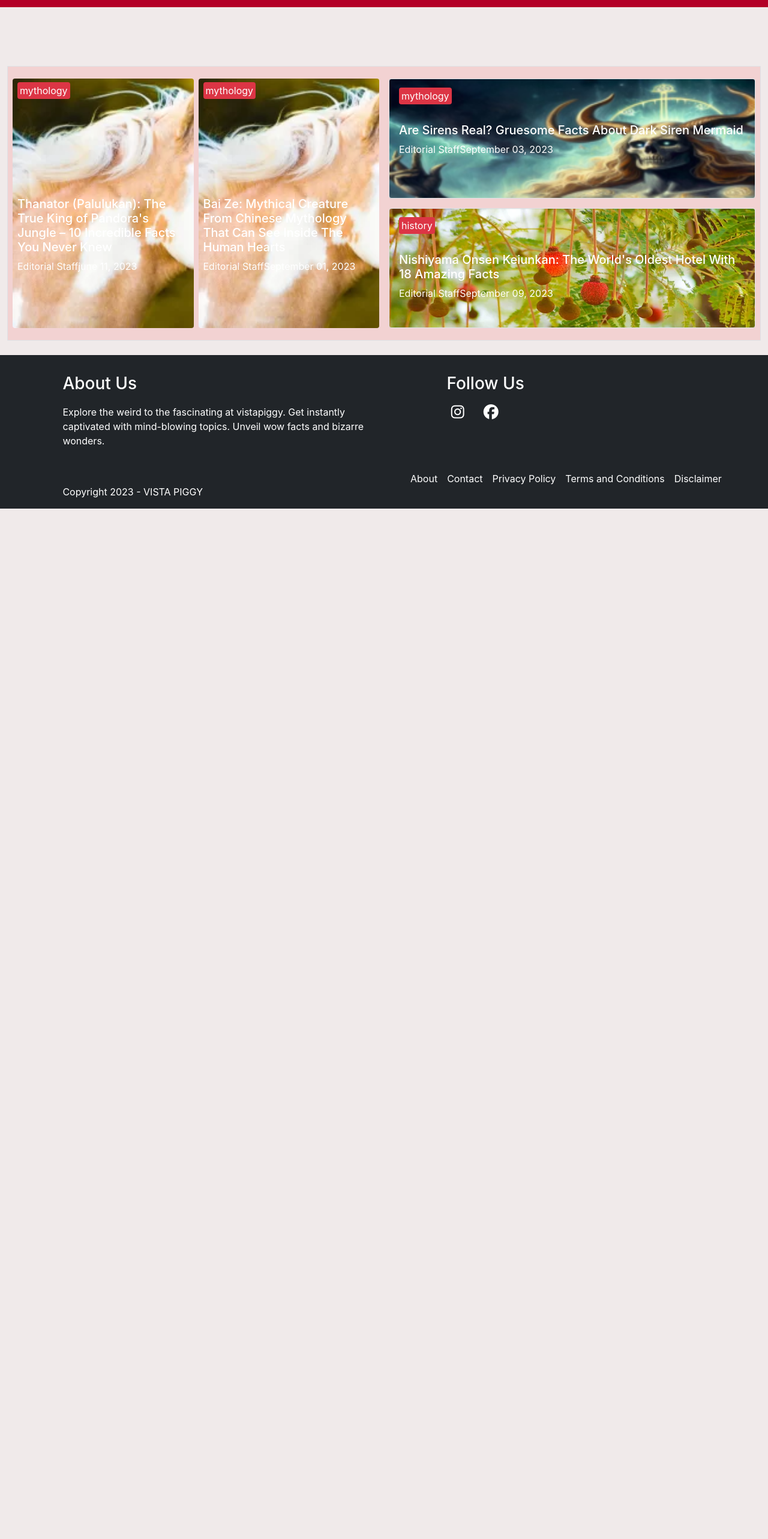
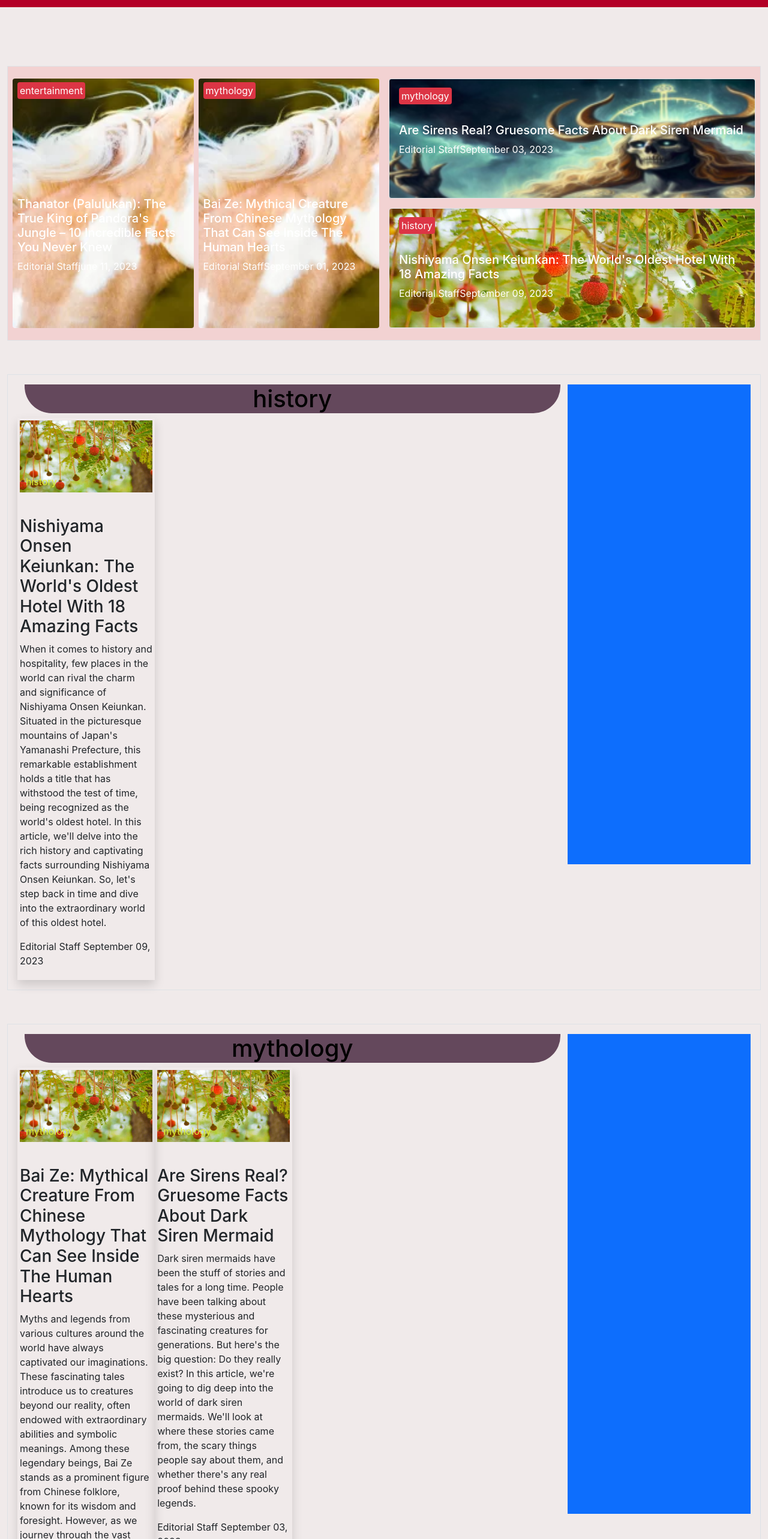
Before and after one commit to e-inscriptionslms/vista-piggy, a React (Create React App) app: page / in a window 1280 px wide. Shown: the part 60-2626 px from the top of the page at 60% size. Before the commit the page ends 908 px from the top, so only its background shows below. Built offline with nearby package versions, Linux system fonts and the light colour scheme.

Commit message:
add data

```diff
--- a/src/components/catagories.jsx
+++ b/src/components/catagories.jsx
@@ -1,18 +1,20 @@
 import React from 'react'
+import { bolgdata } from '../data/bolgdata'
 
 const Catagories = ({item}) => {
+   let data =  bolgdata?.filter((ele)=>ele.cate_name === item)
     return (
         <>
             <div className="container-fluid p-4">
                 <div className="row mt-2 border p-3">
                     <div className="col-sm-9">
                         <div className="categorys">
-                            <h1>{item?.cate_name}</h1>
+                            <h1>{item}</h1>
                         </div>
                         <div className="row">
                             <div className="col-lg-6">
                                 <div className="row">
-                                    <div
+                                    {data?.length>=1?<div
                                         className="col-sm-6 shadow p-1"
                                         data-aos="fade-right"
                                         data-aos-duration={2000}
@@ -21,15 +23,14 @@ const Catagories = ({item}) => {
                                             src="http://localhost:3000/images/Dawadawa-Parkia-Biglobosa-Weird-Flowers-1-740x400.webp"
                                             style={{ width: "100%", objectFit: "cover" }}
                                         />
-                                        <p className="category_contantimg">MYTHOLOGY</p>
-                                        <h3>50 Weirdest Flowers You Won’t Believe That Really Exist</h3>
+                                        <p className="category_contantimg">{item}</p>
+                                        <h3>{data[data.length-1]?.title}</h3>
                                         <p>
-                                            There are some truly bizarre or weirdest flowers out there,
-                                            blooming in ...
+                                        {data[data.length-1]?.base_title}
                                         </p>
-                                        <p>Editorial Staff September 26, 2022</p>
-                                    </div>
-                                    <div
+                                        <p>Editorial Staff {data[data.length-1]?.date}</p>
+                                    </div>:""}
+                                   {data?.length>=2?<div
                                         className="col-sm-6 shadow p-1"
                                         data-aos="fade-left"
                                         data-aos-duration={2000}
@@ -38,15 +39,14 @@ const Catagories = ({item}) => {
                                             src="http://localhost:3000/images/Dawadawa-Parkia-Biglobosa-Weird-Flowers-1-740x400.webp"
                                             style={{ width: "100%", objectFit: "cover" }}
                                         />
-                                        <p className="category_contantimg">MYTHOLOGY</p>
-                                        <h3>50 Weirdest Flowers You Won’t Believe That Really Exist</h3>
+                                        <p className="category_contantimg">{item}</p>
+                                        <h3>{data[data.length-2]?.title}</h3>
                                         <p>
-                                            There are some truly bizarre or weirdest flowers out there,
-                                            blooming in ...
+                                        {data[data.length-2]?.base_title}
                                         </p>
-                                        <p>Editorial Staff September 26, 2022</p>
-                                    </div>
-                                    <div
+                                        <p>Editorial Staff {data[data.length-2]?.date}</p>
+                                    </div>:""}
+                                   {data?.length>=3?<div
                                         className="col-sm-4 shadow p-1"
                                         data-aos="flip-up"
                                         data-aos-duration={2000}
@@ -55,11 +55,11 @@ const Catagories = ({item}) => {
                                             src="http://localhost:3000/images/Horse-With-Blue-Eyes-280x210.webp"
                                             style={{ width: "100%", objectFit: "cover" }}
                                         />
-                                        <p className="category_contantimg">MYTHOLOGY</p>
-                                        <h3>50 Weirdest Flowers You Won’t Believe That Really Exist</h3>
-                                        <p>Editorial Staff September 26, 2022</p>
-                                    </div>
-                                    <div
+                                        <p className="category_contantimg">{item}</p>
+                                        <h3>{data[data.length-3]?.title}</h3>
+                                        <p>Editorial Staff {data[data.length-3]?.date}</p>
+                                    </div>:""}
+                                    {data?.length>=4?<div
                                         className="col-sm-4 shadow p-1"
                                         data-aos="flip-up"
                                         data-aos-duration={2000}
@@ -68,11 +68,11 @@ const Catagories = ({item}) => {
                                             src="http://localhost:3000/images/Horse-With-Blue-Eyes-280x210.webp"
                                             style={{ width: "100%", objectFit: "cover" }}
                                         />
-                                        <p className="category_contantimg">MYTHOLOGY</p>
-                                        <h3>50 Weirdest Flowers You Won’t Believe That Really Exist</h3>
-                                        <p>Editorial Staff September 26, 2022</p>
-                                    </div>
-                                    <div
+                                        <p className="category_contantimg">{item}</p>
+                                        <h3>{data[data.length-4]?.title}</h3>
+                                        <p>Editorial Staff {data[data.length-4]?.base_title}</p>
+                                    </div>:""}
+                                    {data?.length>=5?<div
                                         className="col-sm-4 shadow p-1"
                                         data-aos="flip-up"
                                         data-aos-duration={2000}
@@ -81,13 +81,13 @@ const Catagories = ({item}) => {
                                             src="http://localhost:3000/images/Horse-With-Blue-Eyes-280x210.webp"
                                             style={{ width: "100%", objectFit: "cover" }}
                                         />
-                                        <p className="category_contantimg">MYTHOLOGY</p>
-                                        <h3>50 Weirdest Flowers You Won’t Believe That Really Exist</h3>
-                                        <p>Editorial Staff September 26, 2022</p>
-                                    </div>
+                                        <p className="category_contantimg">{item}</p>
+                                        <h3>{data[data.length-5]?.title}</h3>
+                                        <p>Editorial Staff {data[data.length-5]?.date}</p>
+                                    </div>:""}
                                 </div>
                             </div>
-                            <div
+                            {data?.length>=6?<div
                                 className="col-lg-6 shadow p-1"
                                 data-aos="flip-left"
                                 data-aos-easing="ease-out-cubic"
@@ -97,13 +97,12 @@ const Catagories = ({item}) => {
                                     src="http://localhost:3000/images/Yakumama-Vs-Titanboa-1-740x400.webp"
                                     style={{ width: "100%", height: 680 }}
                                 />
-                                <h3>50 Weirdest Flowers You Won’t Believe That Really Exist</h3>
+                                <h3>{data[data.length-6]?.title}</h3>
                                 <p>
-                                    There are some truly bizarre or weirdest flowers out there, blooming
-                                    in ...
+                                {data[data.length-6]?.base_title}
                                 </p>
-                                <p>Editorial Staff September 26, 2022</p>
-                            </div>
+                                <p>Editorial Staff {data[data.length-6]?.date}</p>
+                            </div>:""}
                         </div>
                     </div>
                     <div className="col-sm-3 bg-primary" style={{ height: "100vh" }}></div>
--- a/src/data/bolgdata.js
+++ b/src/data/bolgdata.js
@@ -337,7 +337,7 @@ export const bolgdata = [
         slug: "Thanator-(Palulukan)",
         date: "june 11, 2023",
         image: "",
-        cate_name: "mythology",
+        cate_name: "entertainment",
         base_title: "In the enchanting world of Pandora, a moon in the Alpha Centauri star system, the ecosystem is teeming with extraordinary creatures. One such remarkable creature is the Thanator, also known as the Palulukan. As Pandora's apex predator, the Thanator is a fearsome and awe-inspiring creature that dominates the planet's lush forests. In this article, we will delve into the intriguing world of the Thanator and uncover ten fascinating facts about this enigmatic creature. From its physical characteristics to its hunting strategies, the Thanator showcases the marvels of Pandora's diverse and unique wildlife.",
         discritions1: {
             title: "The Thanator's Colossal Size and Powerful Adaptations Make It The Undisputed Apex Predator in Pandora's Ecosystem",
--- /dev/null
+++ b/src/helper/helper.js
@@ -0,0 +1,8 @@
+export function Cate_data(bolgdata){
+   let arr = []
+   for(let i of bolgdata){
+    arr.push(i.cate_name)
+   }
+
+   return arr?.filter((ele,index,arr)=>arr.indexOf(ele) === index)
+}
--- a/src/pages/home.jsx
+++ b/src/pages/home.jsx
@@ -1,13 +1,15 @@
 import React, { useState } from 'react'
-import Catagories from '../components/catagories';
-import { categroiesdata } from '../data/categroiesdata';
 import { Link } from 'react-router-dom'
 import { Route_Path } from '../RoutePath/routepath';
 import { bolgdata } from '../data/bolgdata';
+import { Cate_data } from '../helper/helper';
+import Catagories from '../components/catagories';
 
 const Home = ({}) => {
     const  [data ,setdata ] = useState(bolgdata)
+    const [cate,setCate] = useState(Cate_data(data))
     console.log(data)
+
     return (
         <>
             <section id="bredcrum">
@@ -98,7 +100,9 @@ const Home = ({}) => {
                 </div>
             </section>
             {/* first  */}
-
+            {cate?.map((item,index)=>(
+                <Catagories item={item} key={index}  />
+            ))}
         </>
 
     )
```
